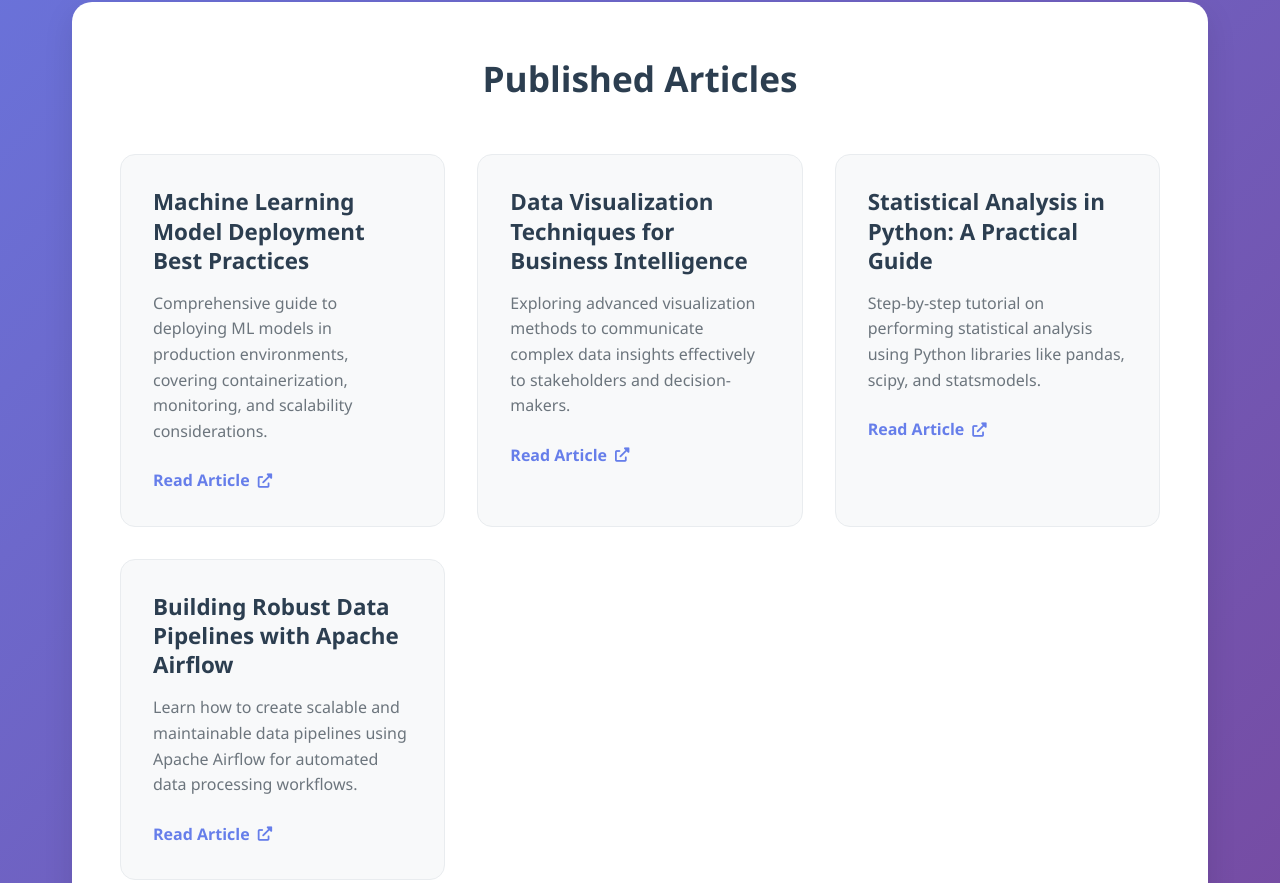
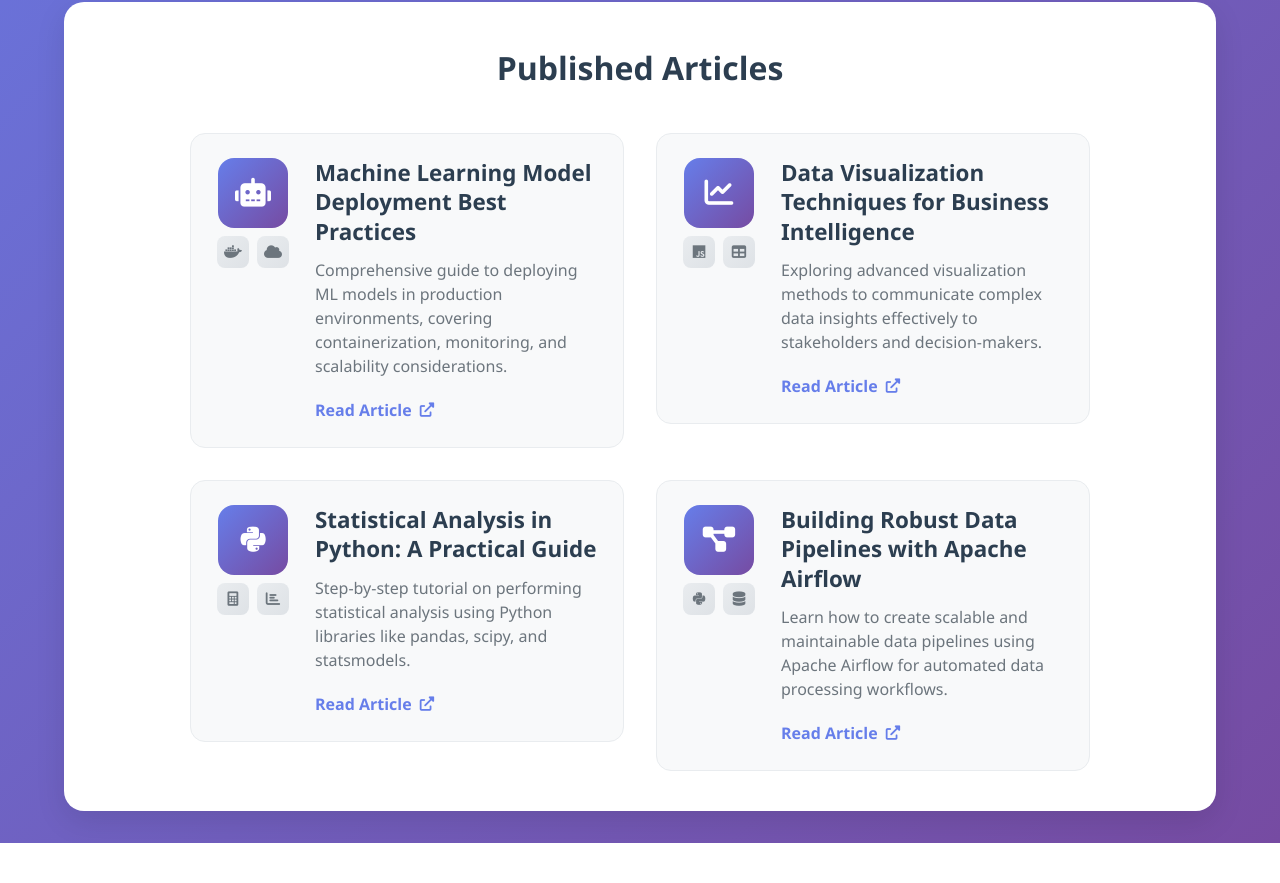
Before and after one commit to GuilherLRO/portfolio_website_v2, a plain HTML site: page index.html in a window 1280 px wide. Shown: the part 718-1601 px from the top of the page. After the commit the page ends 1561 px from the top, so only its background shows below. Drawn offline with Linux system fonts and the light colour scheme.

Commit message:
second working version

```diff
--- a/index.html
+++ b/index.html
@@ -43,6 +43,20 @@
             <h2 class="section-title">Published Articles</h2>
             <div class="articles-grid">
                 <article class="article-card">
+                    <div class="article-icons">
+                        <div class="article-icon main-icon">
+                            <i class="fas fa-robot"></i>
+                        </div>
+                        <div class="secondary-icons">
+                            <div class="article-icon secondary-icon">
+                                <i class="fab fa-docker"></i>
+                            </div>
+                            <div class="article-icon secondary-icon">
+                                <i class="fas fa-cloud"></i>
+                            </div>
+                        </div>
+                    </div>
+                    <div class="article-content">
                         <h3 class="article-title">Machine Learning Model Deployment Best Practices</h3>
                         <p class="article-preview">
                             Comprehensive guide to deploying ML models in production environments,
@@ -51,9 +65,24 @@
                         <a href="https://example.com/ml-deployment" target="_blank" class="article-link">
                             Read Article <i class="fas fa-external-link-alt"></i>
                         </a>
+                    </div>
                 </article>
 
                 <article class="article-card">
+                    <div class="article-icons">
+                        <div class="article-icon main-icon">
+                            <i class="fas fa-chart-line"></i>
+                        </div>
+                        <div class="secondary-icons">
+                            <div class="article-icon secondary-icon">
+                                <i class="fab fa-js"></i>
+                            </div>
+                            <div class="article-icon secondary-icon">
+                                <i class="fas fa-table"></i>
+                            </div>
+                        </div>
+                    </div>
+                    <div class="article-content">
                         <h3 class="article-title">Data Visualization Techniques for Business Intelligence</h3>
                         <p class="article-preview">
                             Exploring advanced visualization methods to communicate complex data insights
@@ -62,9 +91,24 @@
                         <a href="https://example.com/data-viz" target="_blank" class="article-link">
                             Read Article <i class="fas fa-external-link-alt"></i>
                         </a>
+                    </div>
                 </article>
 
                 <article class="article-card">
+                    <div class="article-icons">
+                        <div class="article-icon main-icon">
+                            <i class="fab fa-python"></i>
+                        </div>
+                        <div class="secondary-icons">
+                            <div class="article-icon secondary-icon">
+                                <i class="fas fa-calculator"></i>
+                            </div>
+                            <div class="article-icon secondary-icon">
+                                <i class="fas fa-chart-bar"></i>
+                            </div>
+                        </div>
+                    </div>
+                    <div class="article-content">
                         <h3 class="article-title">Statistical Analysis in Python: A Practical Guide</h3>
                         <p class="article-preview">
                             Step-by-step tutorial on performing statistical analysis using Python libraries
@@ -73,9 +117,24 @@
                         <a href="https://example.com/python-stats" target="_blank" class="article-link">
                             Read Article <i class="fas fa-external-link-alt"></i>
                         </a>
+                    </div>
                 </article>
 
                 <article class="article-card">
+                    <div class="article-icons">
+                        <div class="article-icon main-icon">
+                            <i class="fas fa-project-diagram"></i>
+                        </div>
+                        <div class="secondary-icons">
+                            <div class="article-icon secondary-icon">
+                                <i class="fab fa-python"></i>
+                            </div>
+                            <div class="article-icon secondary-icon">
+                                <i class="fas fa-database"></i>
+                            </div>
+                        </div>
+                    </div>
+                    <div class="article-content">
                         <h3 class="article-title">Building Robust Data Pipelines with Apache Airflow</h3>
                         <p class="article-preview">
                             Learn how to create scalable and maintainable data pipelines using Apache Airflow
@@ -84,6 +143,7 @@
                         <a href="https://example.com/airflow-pipelines" target="_blank" class="article-link">
                             Read Article <i class="fas fa-external-link-alt"></i>
                         </a>
+                    </div>
                 </article>
             </div>
         </section>
--- a/style.css
+++ b/style.css
@@ -16,7 +16,7 @@ body {
 .container {
     max-width: 1200px;
     margin: 0 auto;
-    padding: 2rem;
+    padding: 2rem 1.5rem;
 }
 
 /* Profile Section */
@@ -109,30 +109,36 @@ body {
 .articles-section {
     background: white;
     border-radius: 20px;
-    padding: 3rem;
+    padding: 2.5rem 3rem;
     box-shadow: 0 10px 30px rgba(0, 0, 0, 0.1);
 }
 
 .section-title {
-    font-size: 2.2rem;
+    font-size: 2rem;
     font-weight: 700;
     color: #2c3e50;
     text-align: center;
-    margin-bottom: 3rem;
+    margin-bottom: 2.5rem;
 }
 
 .articles-grid {
     display: grid;
-    grid-template-columns: repeat(auto-fit, minmax(300px, 1fr));
-    gap: 2rem;
+    grid-template-columns: repeat(auto-fit, minmax(280px, 1fr));
+    gap: 1.5rem;
+    max-width: 1000px;
+    margin: 0 auto;
 }
 
 .article-card {
     background: #f8f9fa;
     border-radius: 15px;
-    padding: 2rem;
+    padding: 1.25rem;
     transition: all 0.3s ease;
     border: 1px solid #e9ecef;
+    display: flex;
+    align-items: flex-start;
+    gap: 1.25rem;
+    height: fit-content;
 }
 
 .article-card:hover {
@@ -141,19 +147,89 @@ body {
     border-color: #667eea;
 }
 
+.article-icons {
+    flex-shrink: 0;
+    display: flex;
+    flex-direction: column;
+    align-items: center;
+    gap: 0.5rem;
+}
+
+.article-icon {
+    display: flex;
+    align-items: center;
+    justify-content: center;
+    border-radius: 12px;
+    transition: all 0.3s ease;
+}
+
+.main-icon {
+    width: 70px;
+    height: 70px;
+    background: linear-gradient(135deg, #667eea 0%, #764ba2 100%);
+    border-radius: 16px;
+}
+
+.main-icon i {
+    font-size: 1.8rem;
+    color: white;
+    transition: transform 0.3s ease;
+}
+
+.secondary-icon {
+    width: 32px;
+    height: 32px;
+    background: linear-gradient(135deg, #e9ecef 0%, #dee2e6 100%);
+    border-radius: 8px;
+    margin: 0 2px;
+}
+
+.secondary-icon i {
+    font-size: 0.9rem;
+    color: #6c757d;
+    transition: transform 0.3s ease;
+}
+
+.secondary-icons {
+    display: flex;
+    gap: 0.25rem;
+}
+
+.main-icon:hover {
+    transform: scale(1.05);
+    box-shadow: 0 8px 20px rgba(102, 126, 234, 0.3);
+}
+
+.main-icon:hover i {
+    transform: scale(1.1);
+}
+
+.secondary-icon:hover {
+    transform: scale(1.1);
+    background: linear-gradient(135deg, #667eea 0%, #764ba2 100%);
+}
+
+.secondary-icon:hover i {
+    color: white;
+}
+
+.article-content {
+    flex: 1;
+}
+
 .article-title {
-    font-size: 1.4rem;
+    font-size: 1.3rem;
     font-weight: 600;
     color: #2c3e50;
-    margin-bottom: 1rem;
+    margin-bottom: 0.75rem;
     line-height: 1.3;
 }
 
 .article-preview {
-    font-size: 1rem;
+    font-size: 0.95rem;
     color: #6c757d;
-    margin-bottom: 1.5rem;
-    line-height: 1.6;
+    margin-bottom: 1.25rem;
+    line-height: 1.5;
 }
 
 .article-link {
@@ -180,6 +256,28 @@ body {
     transform: rotate(45deg);
 }
 
+/* Large Screen Optimization */
+@media (min-width: 1200px) {
+    .articles-grid {
+        grid-template-columns: repeat(2, 1fr);
+        max-width: 900px;
+        gap: 2rem;
+    }
+
+    .article-card {
+        padding: 1.5rem;
+        gap: 1.5rem;
+    }
+
+    .article-title {
+        font-size: 1.4rem;
+    }
+
+    .article-preview {
+        font-size: 1rem;
+    }
+}
+
 /* Responsive Design */
 @media (max-width: 768px) {
     .container {
@@ -188,8 +286,8 @@ body {
 
     .profile-section,
     .articles-section {
-        padding: 2rem;
-        margin-bottom: 2rem;
+        padding: 1.5rem;
+        margin-bottom: 1.5rem;
     }
 
     .profile-image img {
@@ -221,15 +319,42 @@ body {
 
     .articles-grid {
         grid-template-columns: 1fr;
-        gap: 1.5rem;
+        gap: 1.25rem;
+        max-width: 100%;
     }
 
     .article-card {
-        padding: 1.5rem;
+        padding: 1.25rem;
+        flex-direction: column;
+        align-items: center;
+        text-align: center;
+    }
+
+    .article-icons {
+        margin-bottom: 1rem;
+    }
+
+    .main-icon {
+        width: 60px;
+        height: 60px;
+    }
+
+    .main-icon i {
+        font-size: 1.5rem;
+    }
+
+    .secondary-icon {
+        width: 28px;
+        height: 28px;
+    }
+
+    .secondary-icon i {
+        font-size: 0.8rem;
     }
 
     .section-title {
         font-size: 1.8rem;
+        margin-bottom: 2rem;
     }
 }
 
@@ -253,4 +378,26 @@ body {
         width: 180px;
         padding: 0.6rem 1rem;
     }
+
+    .article-card {
+        padding: 1.25rem;
+    }
+
+    .main-icon {
+        width: 50px;
+        height: 50px;
+    }
+
+    .main-icon i {
+        font-size: 1.2rem;
+    }
+
+    .secondary-icon {
+        width: 24px;
+        height: 24px;
+    }
+
+    .secondary-icon i {
+        font-size: 0.7rem;
+    }
 }
```
Also changed, not shown: 1 other file. Lines whose indentation alone changed are shown as unchanged.
